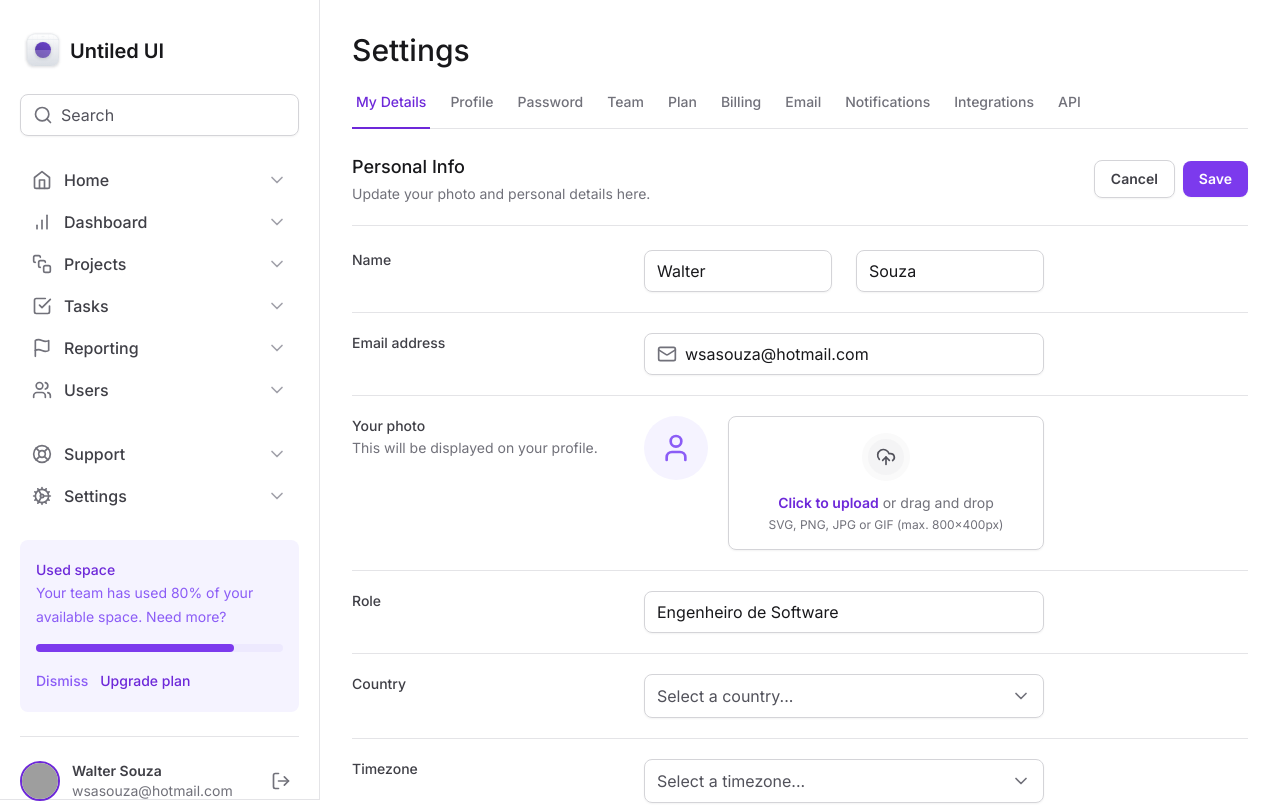
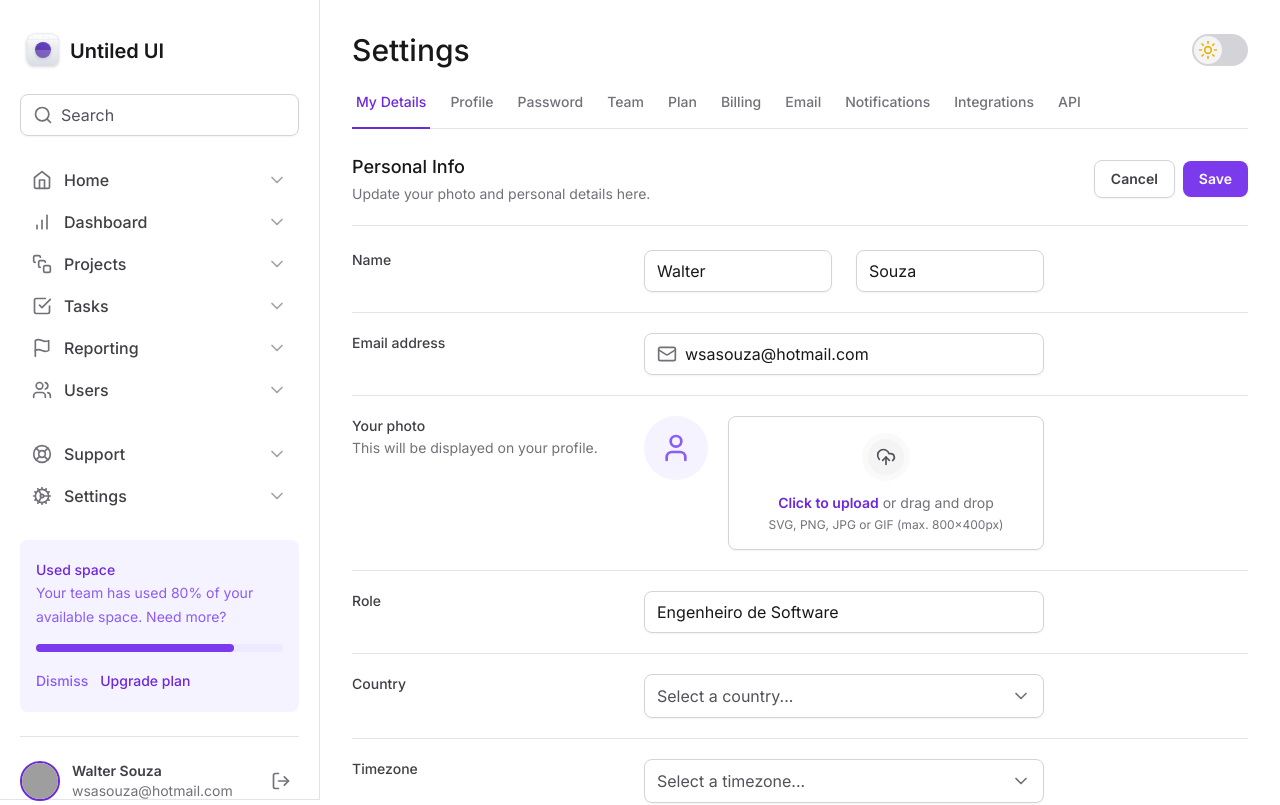
Before and after one commit to wsasouza/tailwind-tests, a Next.js app: page / in a window 1280 px wide. Shown: the top 805 px of the page. Built offline with nearby package versions, Linux system fonts and the light colour scheme; grey boxes are pictures that could not be loaded.

Commit message:
Feat: Adicionando Theme Switcher

```diff
--- a/package.json
+++ b/package.json
@@ -13,6 +13,7 @@
     "@radix-ui/react-collapsible": "^1.0.3",
     "@radix-ui/react-scroll-area": "^1.0.4",
     "@radix-ui/react-select": "^1.2.2",
+    "@radix-ui/react-switch": "^1.0.3",
     "@radix-ui/react-tabs": "^1.0.4",
     "@types/node": "20.4.6",
     "@types/react": "18.2.18",
@@ -23,6 +24,7 @@
     "framer-motion": "^10.16.1",
     "lucide-react": "^0.263.1",
     "next": "13.4.12",
+    "next-themes": "^0.2.1",
     "postcss": "8.4.27",
     "react": "18.2.0",
     "react-dom": "18.2.0",
--- a/src/app/layout.tsx
+++ b/src/app/layout.tsx
@@ -1,7 +1,8 @@
+import type { Metadata } from 'next'
 import { Sidebar } from '@/components/Sidebar'
+import { Inter } from 'next/font/google'
+import { ThemeProvider } from './theme-provider'
 import './globals.css'
-import type { Metadata } from 'next'
-import { Inter } from 'next/font/google'
 
 const inter = Inter({ subsets: ['latin'] })
 
@@ -16,14 +17,16 @@ export default function RootLayout({
   children: React.ReactNode
 }) {
   return (
-    <html lang="en" className="antialiased">
+    <html lang="en" className="antialiased" suppressHydrationWarning>
       <body className={inter.className}>
+        <ThemeProvider attribute="class" defaultTheme="system" enableSystem>
           <div className="min-h-screen dark:bg-zinc-900 lg:grid lg:grid-cols-app">
             <Sidebar />
             <main className="max-w-[100vw] px-4 pb-12 pt-24 lg:col-start-2 lg:px-8 lg:pt-8">
               {children}
             </main>
           </div>
+        </ThemeProvider>
       </body>
     </html>
   )
--- a/src/app/page.tsx
+++ b/src/app/page.tsx
@@ -7,13 +7,17 @@ import { Select } from '@/components/Form/Select'
 import { SelectItem } from '@/components/Form/Select/SelectItem'
 import { TextArea } from '@/components/Form/TextArea'
 import { Button } from '@/components/Button'
+import { ThemeSwitcher } from '@/components/ThemeSwitcher'
 
 export default function Home() {
   return (
     <>
-      <h1 className="text-3xl font-medium text-zinc-900 dark:text-zinc-100">
-        Settings
-      </h1>
+      <div className="flex items-center justify-between">
+        <h1 className="text-3xl font-medium text-zinc-900 dark:text-zinc-100">
+          Settings
+        </h1>
+        <ThemeSwitcher />
+      </div>
       <SettingsTabs />
 
       <div className="mt-6 flex flex-col">
--- /dev/null
+++ b/src/app/theme-provider.tsx
@@ -0,0 +1,11 @@
+'use client'
+
+import React from 'react'
+import { ThemeProvider as NextThemesProvider } from 'next-themes'
+import { ThemeProviderProps } from 'next-themes/dist/types'
+
+// https://github.com/pacocoursey/next-themes/issues/152#issuecomment-1364280564
+
+export function ThemeProvider(props: ThemeProviderProps) {
+  return <NextThemesProvider {...props} />
+}
--- a/src/components/Form/FileInput/FileItem.tsx
+++ b/src/components/Form/FileInput/FileItem.tsx
@@ -1,5 +1,5 @@
 import { Button } from '@/components/Button'
-import { formatBytes } from '@/components/utils/format-bytes'
+import { formatBytes } from '@/utils/format-bytes'
 import { CheckCircle2, Trash2, UploadCloud } from 'lucide-react'
 import { tv, VariantProps } from 'tailwind-variants'
 
--- /dev/null
+++ b/src/components/ThemeSwitcher.tsx
@@ -0,0 +1,35 @@
+'use client'
+
+import { useEffect, useState } from 'react'
+import * as Switch from '@radix-ui/react-switch'
+import { useTheme } from 'next-themes'
+import { Moon, Sun } from 'lucide-react'
+
+export function ThemeSwitcher() {
+  const [mounted, setMounted] = useState(false)
+  const { setTheme, resolvedTheme } = useTheme()
+
+  useEffect(() => setMounted(true), [])
+
+  if (!mounted) return null
+
+  const isLight = resolvedTheme === `light`
+  const oppositeTheme = isLight ? `dark` : `light`
+
+  const toggleTheme = () => setTheme(oppositeTheme)
+
+  return (
+    <Switch.Root
+      className="relative h-8 w-14 rounded-full border-2 border-zinc-300 bg-zinc-300 dark:border-zinc-700 dark:bg-zinc-950"
+      onCheckedChange={toggleTheme}
+    >
+      <Switch.Thumb className="flex h-7 w-7 items-center justify-center rounded-full bg-zinc-100 transition-transform duration-300 data-[state=checked]:translate-x-6 dark:bg-zinc-800">
+        {resolvedTheme === 'dark' ? (
+          <Moon className="h-5 w-5 text-zinc-100" />
+        ) : (
+          <Sun className="h-5 w-5 text-yellow-500" />
+        )}
+      </Switch.Thumb>
+    </Switch.Root>
+  )
+}
--- a/tailwind.config.js
+++ b/tailwind.config.js
@@ -1,5 +1,6 @@
 /** @type {import('tailwindcss').Config} */
 module.exports = {
+  darkMode: 'class',
   content: ['./src/**/*.tsx'],
   theme: {
     extend: {
```
Also changed, not shown: src/utils/format-bytes.ts (renamed from src/components/utils/format-bytes.ts), 1 other file (tests, documents, lock files or other folders). Lines whose indentation alone changed are shown as unchanged.
